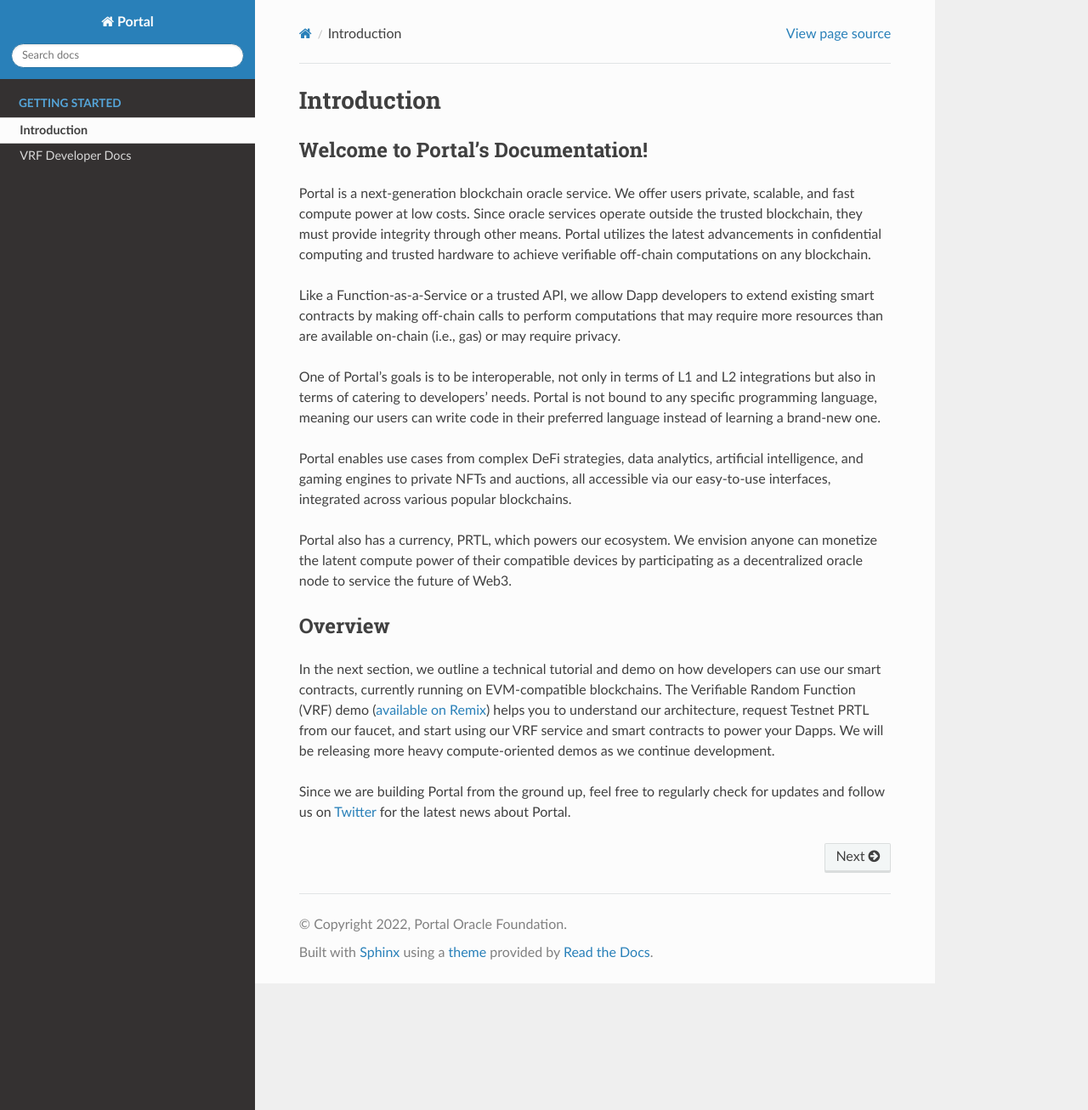
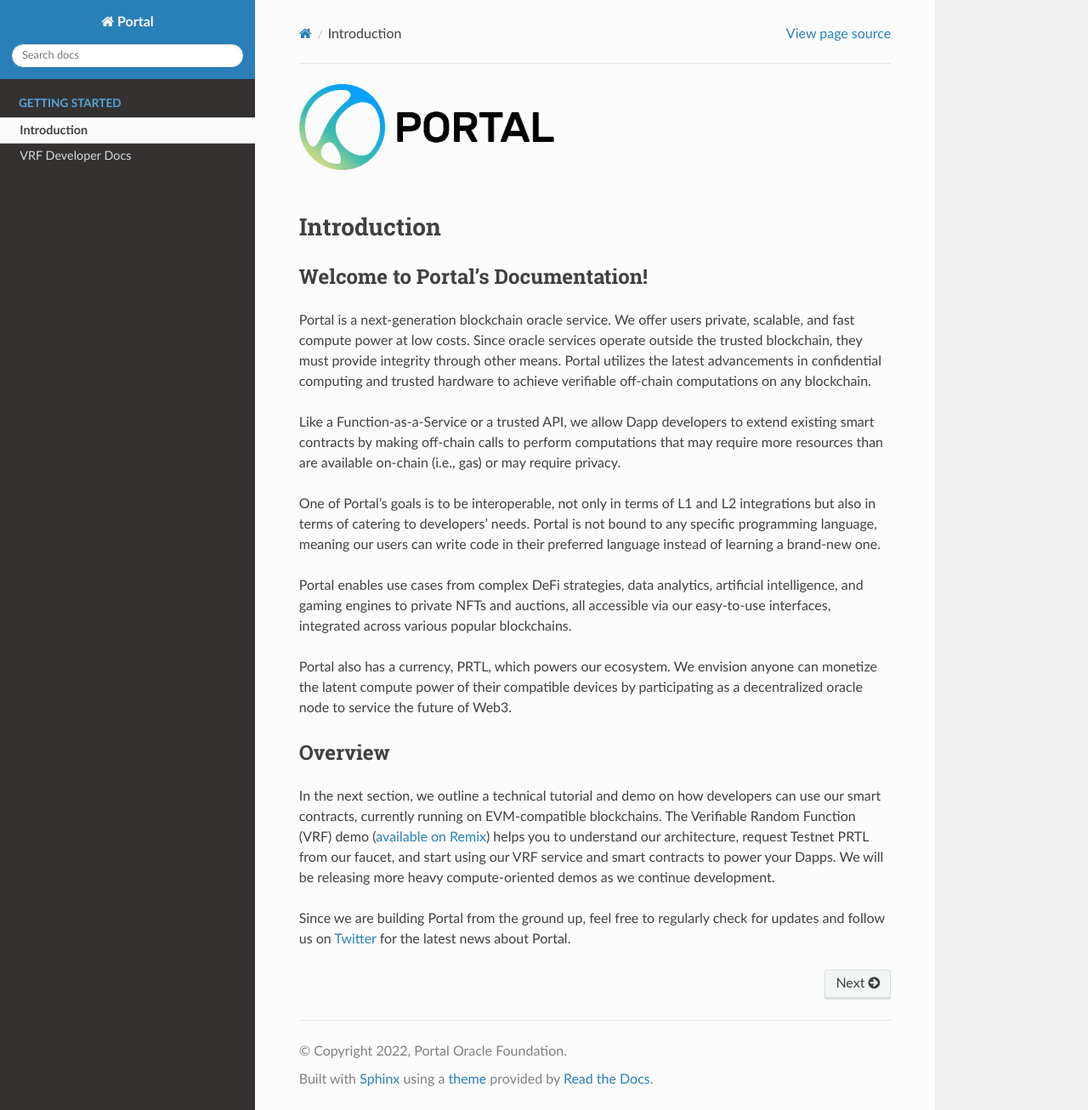
Before and after one commit to protocolwhisper/portal_docs, a Sphinx documentation site: the page built from source/index.rst, in a window 1280 px wide and 1306 px high. Shown: the whole window at 85% size. Built offline with Sphinx 7.4.7 and the Read the Docs theme 2.0.0, drawn with Linux system fonts in a browser that asks for light colours.

Commit message:
Add Portal logo to headers

```diff
--- a/source/index.rst
+++ b/source/index.rst
@@ -2,6 +2,11 @@
    sphinx-quickstart on Wed Aug 31 14:38:46 2022.
    You can adapt this file completely to your liking, but it should at least
    contain the root `toctree` directive.
+
+.. image:: ../images/portal-logo.png
+	:width: 300px
+
+|
 
 Introduction
 ============
--- a/source/user-vrf-docs.rst
+++ b/source/user-vrf-docs.rst
@@ -1,4 +1,9 @@
 .. _developer_docs_vrf:
+
+.. image:: ../images/portal-logo.png
+	:width: 300px
+
+|
 
 VRF Developer Docs
 ==================
```
Also changed, not shown: images/portal-logo.png (added).
